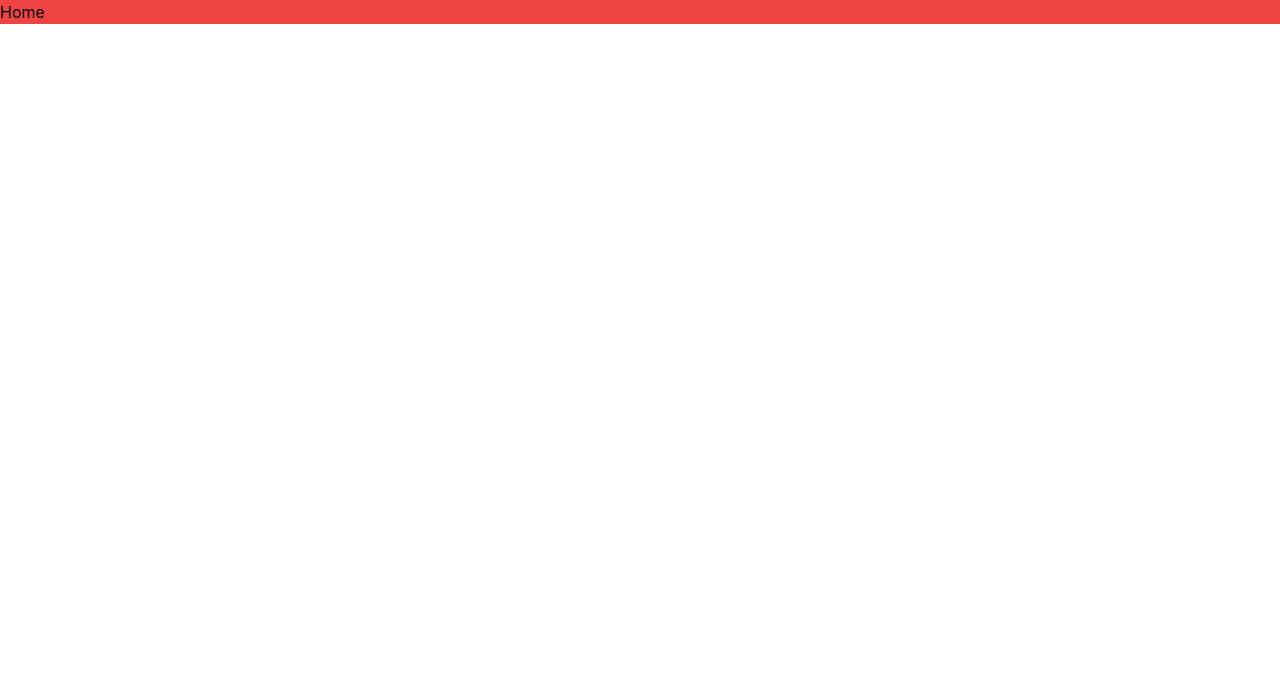
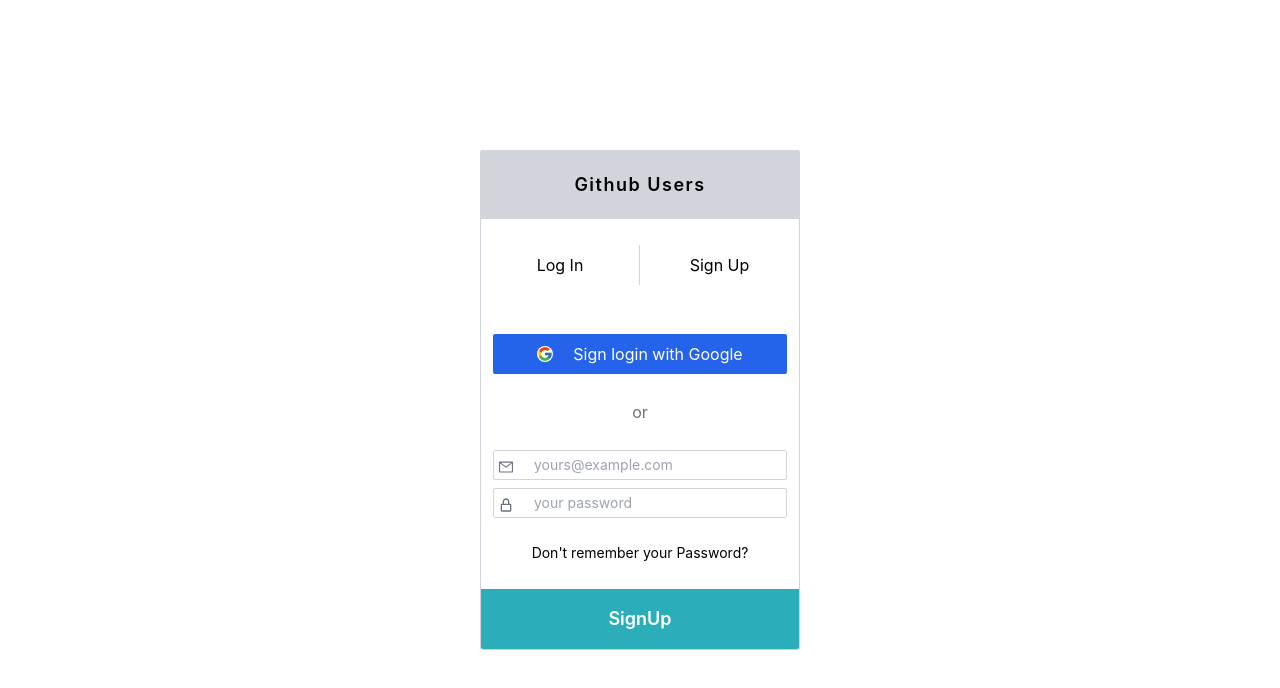
Before and after one commit to giakhang94/gitsearch, a React (Create React App) app: page /login in a window 1280 px wide. Shown: the top 688 px of the page. Built offline with nearby package versions, Linux system fonts and the light colour scheme.

Commit message:
login page, welcompage

```diff
--- a/src/App.js
+++ b/src/App.js
@@ -1,11 +1,20 @@
 import "./App.css";
-import Home from "./pages/home";
+import { Home, Welcome, Login } from "./pages";
+import { BrowserRouter as Router, Routes, Route } from "react-router-dom";
 
 function App() {
   return (
-    <div className="App">
-      <Home />
-    </div>
+    <>
+      <Router>
+        <div className="App">
+          <Routes>
+            <Route path="/" element={<Home />} />
+            <Route path="/login" element={<Login />} />
+            <Route path="/welcome" element={<Welcome />} />
+          </Routes>
+        </div>
+      </Router>
+    </>
   );
 }
 
--- /dev/null
+++ b/src/pages/index.js
@@ -0,0 +1,5 @@
+import Login from "./login";
+import Welcome from "./welcom";
+import Home from "./home";
+
+export { Login, Welcome, Home };
--- /dev/null
+++ b/src/pages/login.jsx
@@ -0,0 +1,39 @@
+import { useState } from "react"
+import { Link } from "react-router-dom"
+import {FcGoogle} from 'react-icons/fc'
+import {AiOutlineMail} from 'react-icons/ai'
+import {BiLockAlt} from 'react-icons/bi'
+export default function Login() {
+    const [active, setActive] = useState('login')
+    const [password, setPassword] = useState('')
+    const [inputValue, setInputValue] = useState('')
+    return (
+        <div className="login my-auto mx-auto w-full h-screen flex items-center justify-center">
+            <div className="login-content flex flex-col items-center justify-between  bg-white border border-gray-300 rounded-sm  w-[25%] h-fit min-h-[500px] min-w-[300px]">
+                <h2 className="title flex items-center justify-center py-5 bg-gray-300 w-full text-lg tracking-[1.5px] font-semibold ">Github Users</h2>
+                <div className="tab flex items-center w-full text-center">
+                    <div className={`w-2/4 border-r border-gray-300 h-full py-2 text-md cursor-pointer ${active === 'in'? 'text-[#2caeba] font-bold':''}`} onClick = {() => {setActive('in')}}>Log In</div>
+                    <div className={`w-2/4 hfull py-2 cursor-pointer ${active === 'up'? 'text-[#2caeba] font-bold':''}`} onClick = {() => {setActive('up')}}>Sign Up</div>
+                </div>
+                <div className="w-full px-3 flex justify-center">
+                    <button className="mt-6 flex items-center justify-center bg-blue-600 text-white text-md py-2 w-full  rounded-sm"><span className="mr-5 bg-white rounded-[50%]"><FcGoogle/></span><span>Sign {active}  with Google</span></button>
+                </div>
+                <p className="block text-gray-500">or</p>
+                <form action="" className="w-full px-3">
+                    <div className="flex items-center border border-gray-300 py-1 rounded-sm w-full px-1 mb-2">
+                        <span><AiOutlineMail className="mt-1 mr-5 text-gray-500"/></span>
+                        <input type = "text" value = {inputValue} onChange = {(e) => {setInputValue(e.target.value)} } className = "text-gray-500 bg-red w-full h-full outline-none text-sm" placeholder="yours@example.com" />
+                    </div>
+                    <div className="flex items-center border border-gray-300 py-1 rounded-sm w-full px-1">
+                        <span><BiLockAlt className="mt-1 mr-5 text-gray-500 "/></span>
+                        <input type = "password" value = {password} onChange = {(e) => {setPassword(e.target.value)} } className = "text-gray-500 w-full h-full outline-none text-sm" placeholder="your password" />
+                    </div>
+                </form>
+                <Link to = '/forgot-password'>
+                <p className="block text-sm">Don't remember your Password?</p>
+                </Link>
+                <button className="w-full h-[60px] text-lg text-white font-semibold bg-[#2CAEBA] rounded-b-sm">{active === 'in'?'Login':'SignUp'}</button>
+            </div>
+        </div>
+    )
+}
--- /dev/null
+++ b/src/pages/welcom.jsx
@@ -0,0 +1,14 @@
+import { Link } from "react-router-dom"
+export default function Welcome() {
+    return (
+        <div className="welcome w-full h-screen bg-[#F1F5F8] flex flex-col items-center justify-center">
+            <div className="welcome-img mb-8 w-2/4">
+                <img className="w-full h-auto object-contain" src="https://react-search-github-users.netlify.app/static/media/login-img.45d3b74fbb4ac483314eef377e006a54.svg" alt="" />
+            </div>
+            <h2 className="text-5xl text-[#102A42] font-bold block mb-8">Github User</h2>
+            <Link to ='/login'>
+            <button className="text-white block hover:opacity-80 text-md tracking-[1.5px] rounded-md py-1 px-3 bg-[#2CAEBA]">LOG IN / SIGN UP</button>
+            </Link>
+        </div>
+    )
+}
--- a/tailwind.config.js
+++ b/tailwind.config.js
@@ -5,7 +5,38 @@
     "./src/components/**/*.{html,js,jsx}",
   ],
   theme: {
-    extend: {},
+    screens: {
+      smallmobile: "100px",
+      // => @media (min-width: 400px) { ... }
+
+      mobile: "400px",
+      // => @media (min-width: 400px) { ... }
+
+      tablet: "640px",
+      // => @media (min-width: 640px) { ... }
+
+      laptop: "1024px",
+      // => @media (min-width: 1024px) { ... }
+
+      desktop: "1280px",
+      // => @media (min-width: 1280px) { ... }
+
+      //for products page
+      Psmallmobile: "120px",
+      // => @media (min-width: 400px) { ... }
+
+      Pmobile: "480px",
+      // => @media (min-width: 400px) { ... }
+
+      Ptablet: "768px",
+      // => @media (min-width: 640px) { ... }
+
+      Plaptop: "1168px",
+      // => @media (min-width: 1024px) { ... }
+
+      Pdesktop: "1280px",
+      // => @media (min-width: 1280px) { ... }
+    },
   },
   plugins: [],
 };
```
